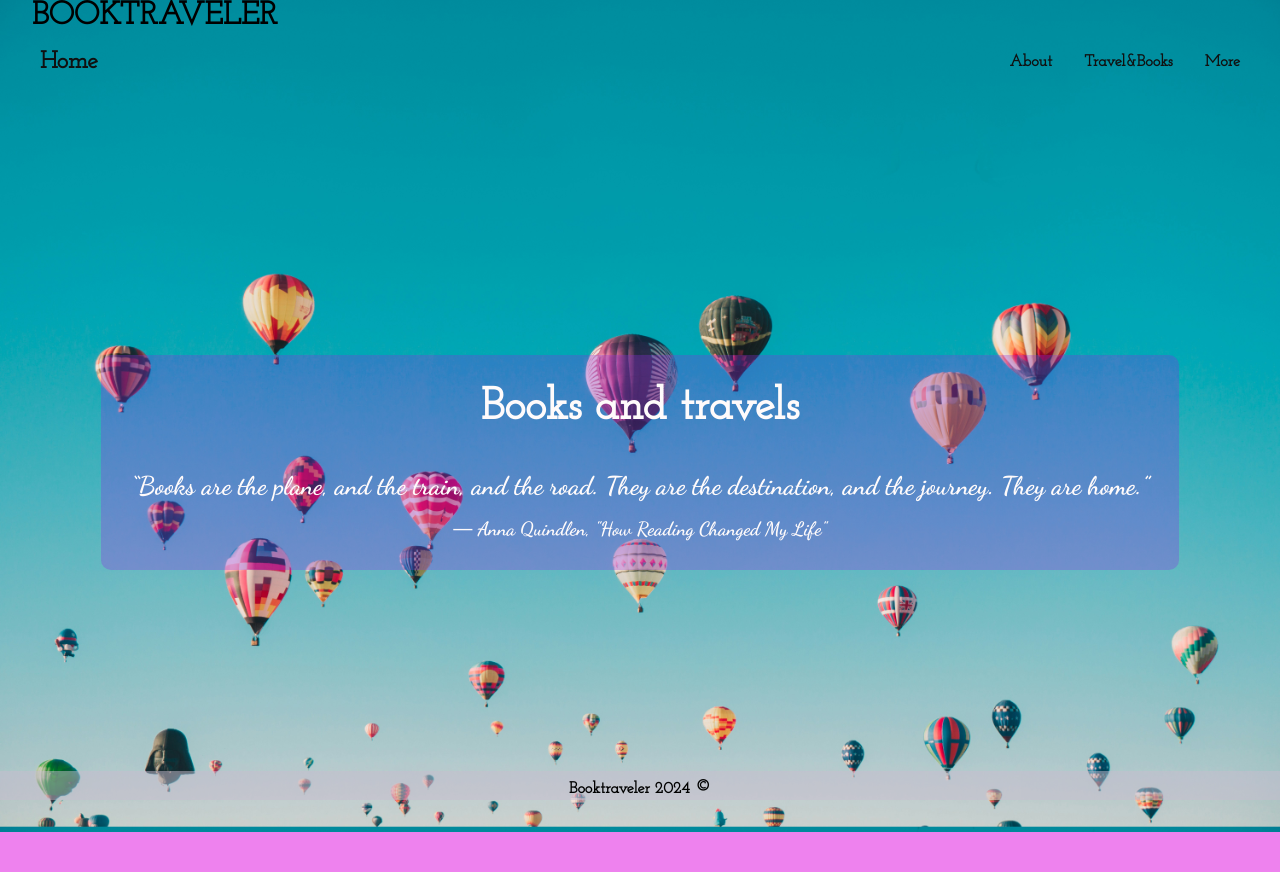
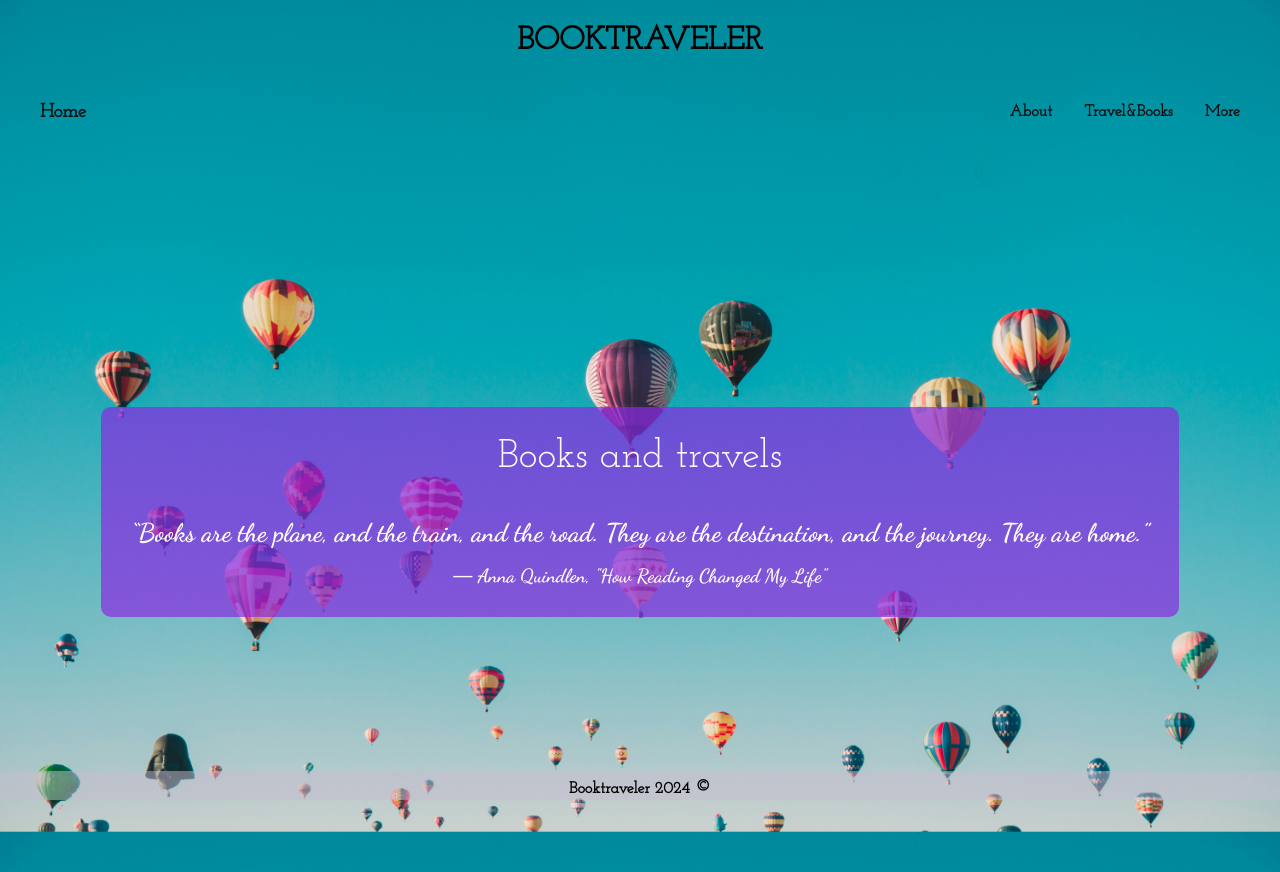
Before and after one commit to LuizaLuiza25/project, a plain HTML site: page index.html in a window 1280 px wide. Before the commit the page ends 832 px from the top, so only its background shows below. Drawn offline with Linux system fonts and the light colour scheme.

Commit message:
Update styleheet.css

```diff
--- a/styleheet.css
+++ b/styleheet.css
@@ -9,19 +9,15 @@ body {
     height: 100vh;
     background-color: rgb(238, 130, 238);
 background-image: url(./images/ian-dooley-DuBNA1QMpPA-unsplash.jpg);
-    /*
-    background-image: url(./images/eberhard-grossgasteiger-y2azHvupCVo-unsplash.jpg); */
+
     background-size: cover;
     background-position: center;
     font-family: 'Courier New', Courier, monospace;
     font-family: 'Josefin Slab', serif;
 }
 
-header #inv {
-text-align: center;
-    margin: auto;
-    padding: 10px;
-}
+
+
 li{
     list-style: none;
 }
@@ -45,6 +41,12 @@ header{
 
 }
 
+.inv{
+    text-align: center;
+    margin: 10px;
+    padding: 15px;
+}
+
 .navbar{
     width: 100%;
     height: 60px;
@@ -56,8 +58,13 @@ header{
 }
 
 .navbar .logo a {
-    font-size: 1.5rem;
+    font-size: 1.2rem;
     font-weight: bold;
+    transition: scale .2s ease;
+}
+
+.navbar .logo a:hover{
+    scale: 1.05;
 }
 
 .navbar .links{
@@ -151,20 +158,27 @@ section#banner{
     align-items: center;
     justify-content: center;
     text-align: center;
-    color:rgb(255, 251, 251);
+     color:rgb(255, 251, 251);
+    /* color:rgb(12, 1, 1); */
 
 }
 
+
+
 .purple{
-    background-color: rgba(138, 43, 226, 0.3);
+    background-color: rgba(138, 43, 226, 0.7);
     margin: 15px;
     padding: 30px;
     border-radius: 10px;
+
 }
 
+
+
 #banner h2{
-    font-size: 2.8rem;
+    font-size: 2.5rem;
     margin-bottom: 1.5rem;
+    font-weight: lighter;
 
 }
 
@@ -172,6 +186,7 @@ section#banner{
     font-size: 1.6rem;
     font-family: 'Courier New', Courier, monospace;
     font-family: 'Dancing Script', cursive;
+    font-weight: lighter;
 
 }
 
```
